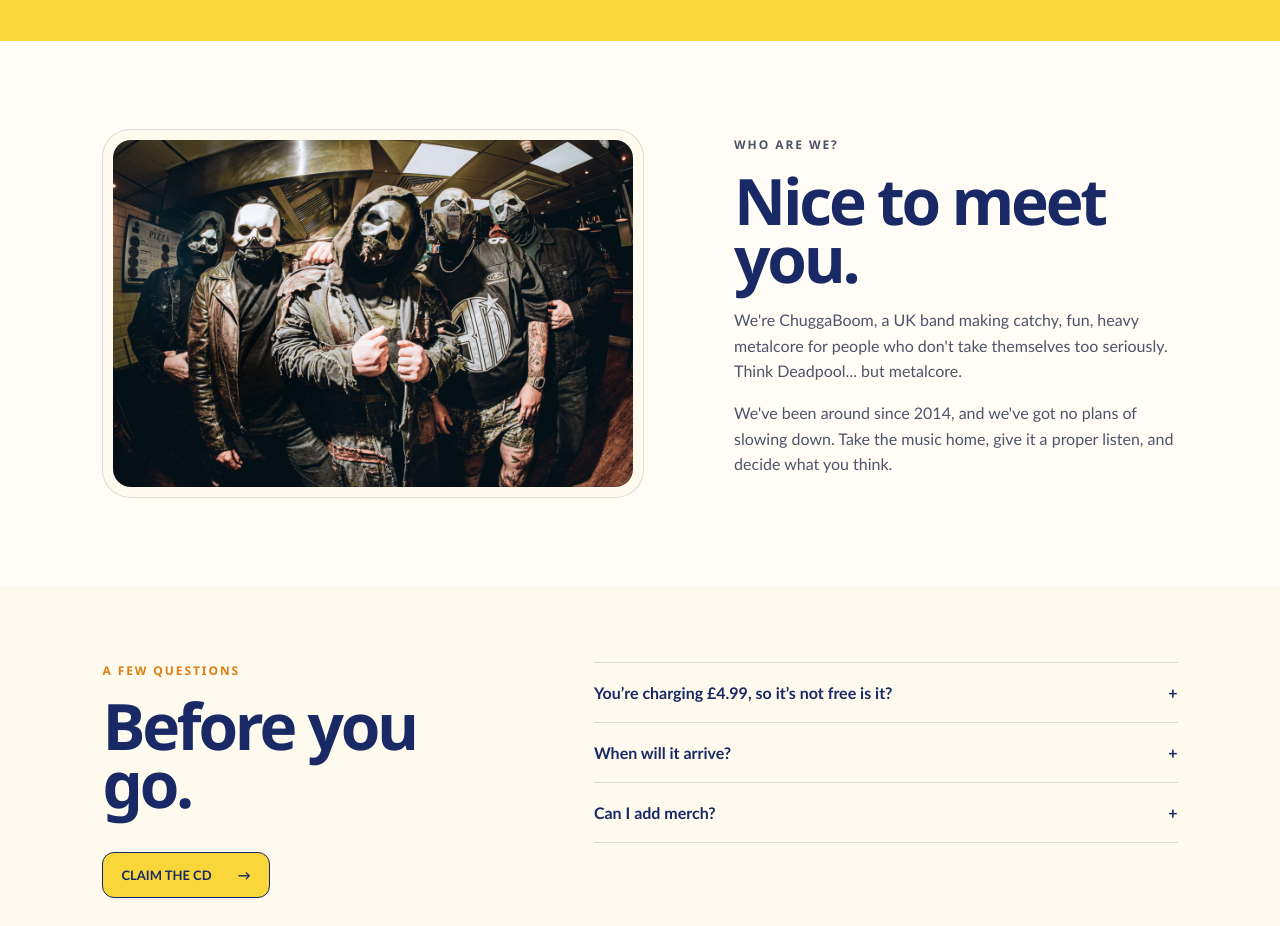
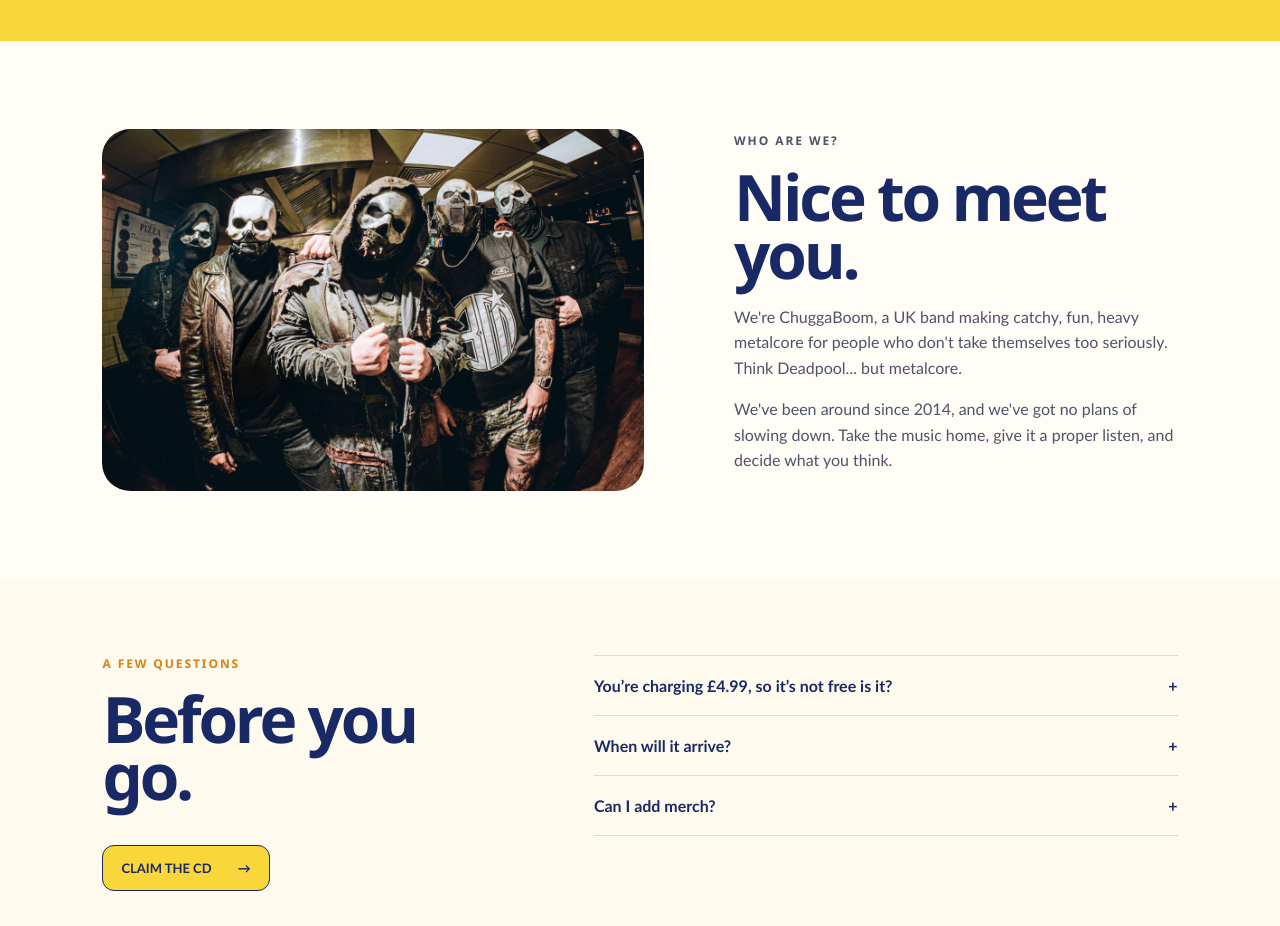
Before and after one commit to chuggaboomband-netizen/chuggaboomfreecd, a Next.js app: page /claim in a window 1280 px wide. Shown: the part 1480-2406 px from the top of the page. Built offline with nearby package versions, Linux system fonts and the light colour scheme; no server answers.

Commit message:
Remove band image frame

```diff
--- a/app/globals.css
+++ b/app/globals.css
@@ -2237,3 +2237,4 @@
 .claim-store-lede{color:rgba(255,255,255,.82)}
 .claim-hero-image-wrap{background:rgba(0,0,0,.28);border:1px solid rgba(249,215,58,.18)}
 .claim-hero-image-wrap{padding:0;background:transparent;border:0;box-shadow:none}.claim-hero-image-wrap img{border-radius:var(--radius-lg)}
+.claim-about-image{padding:0;background:transparent;border:0;box-shadow:none}.claim-about-image img{border-radius:var(--radius-lg)}
```
